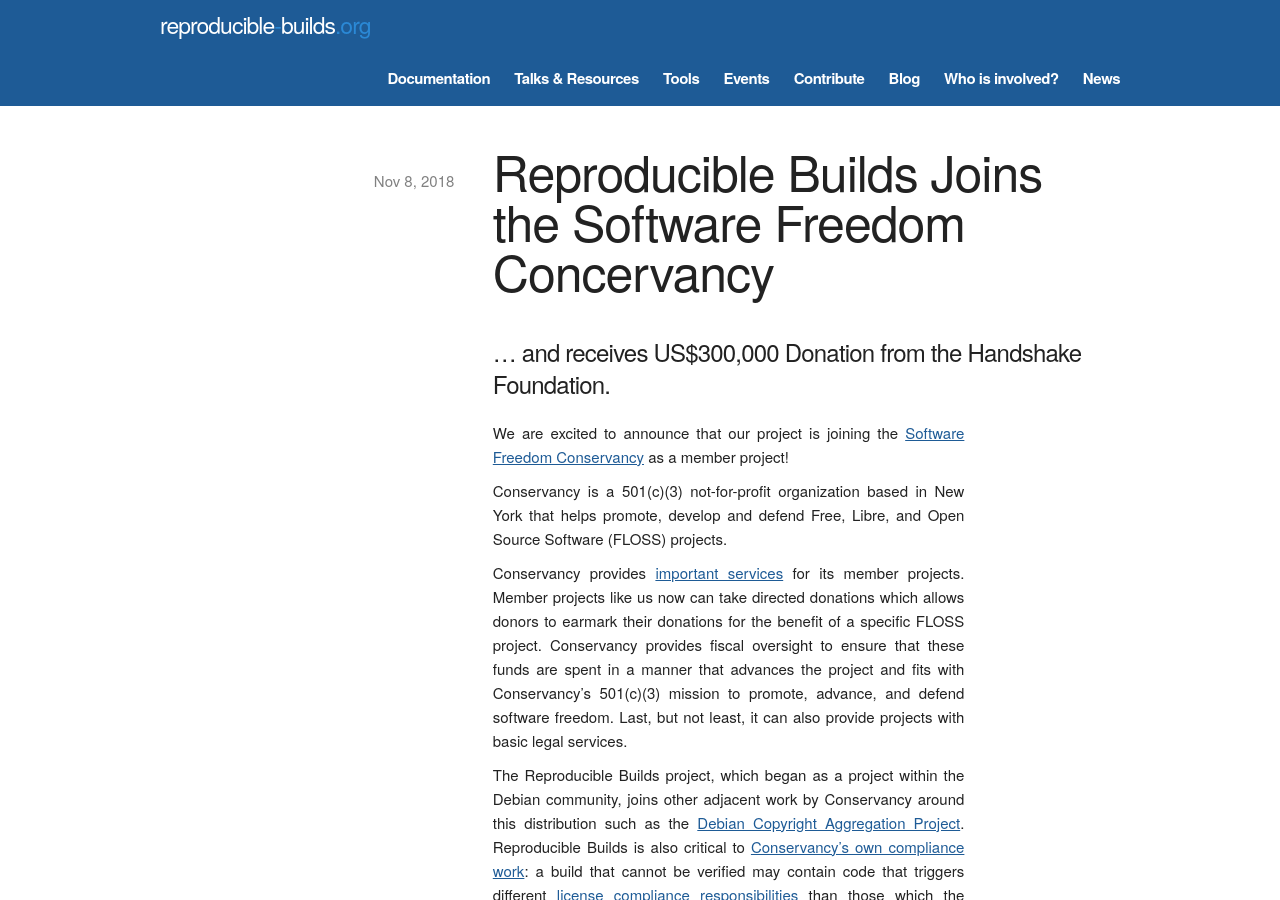
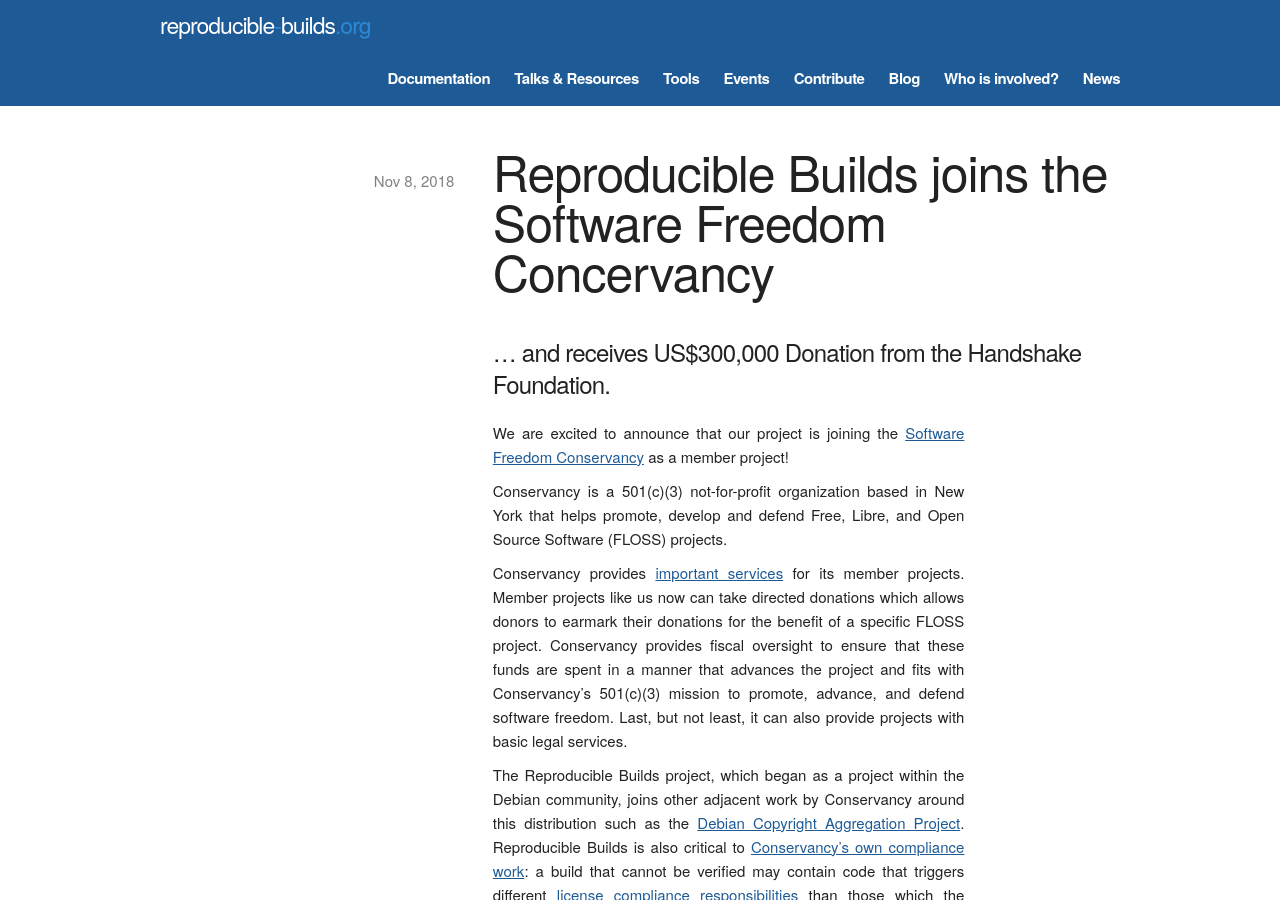
Before and after one commit to prototypefund/reproducible-website, a Jekyll site: the page built from _posts/2018-11-08-reproducible-builds-joins-software-freedom-concervancy.md, in a window 1280 px wide and 900 px high. Built offline with Jekyll 4.4.1, drawn with Linux system fonts in a browser that asks for light colours; some web fonts are replaced.

Commit message:
Lower case the "j".

```diff
--- a/_posts/2018-11-08-reproducible-builds-joins-software-freedom-concervancy.md
+++ b/_posts/2018-11-08-reproducible-builds-joins-software-freedom-concervancy.md
@@ -1,6 +1,6 @@
 ---
 layout: post
-title:  "Reproducible Builds Joins the Software Freedom Concervancy"
+title:  "Reproducible Builds joins the Software Freedom Concervancy"
 date:   2018-11-08 13:00:00
 categories: org
 ---
```
